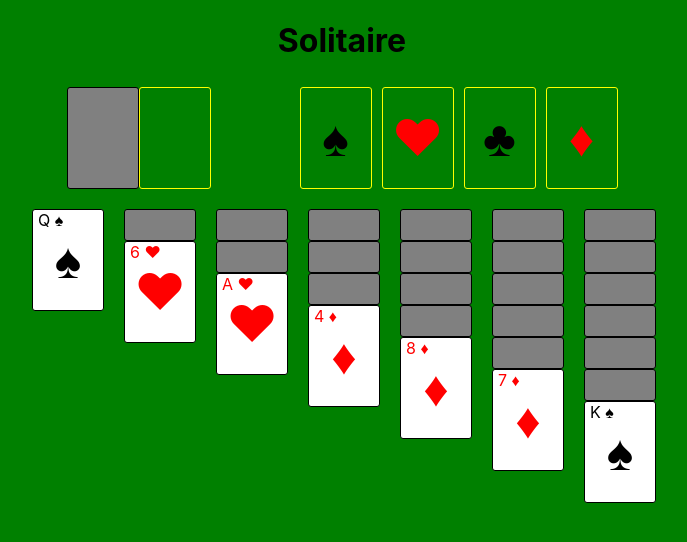
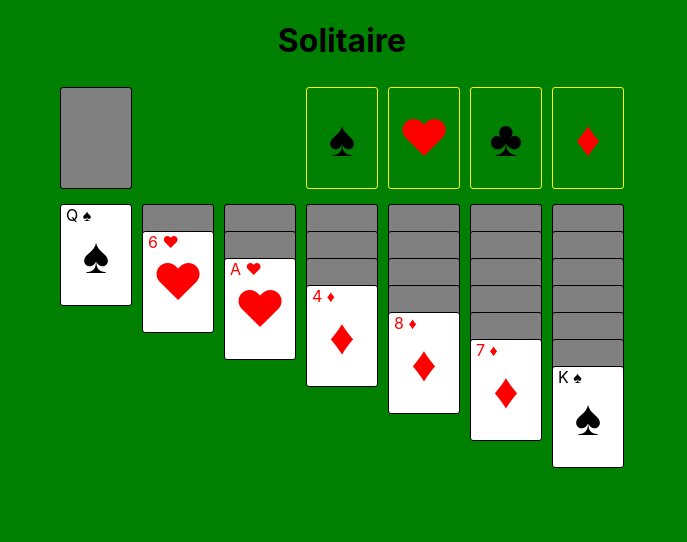
Before and after one commit to eschwartz929/solitaire, a React (Create React App) app in the folder solitaire/: page / in a window 1280 px wide. Both pictures are taken after a click on the button "New Game". Shown: the top 542 px of the page, without its empty margins (298-985 px from the left). Built offline with nearby package versions, Linux system fonts and the light colour scheme.

Commit message:
fixing css

```diff
--- a/solitaire/src/Board.js
+++ b/solitaire/src/Board.js
@@ -35,10 +35,15 @@ function Deck({deck, discardPile, drawCard, selectCard}) {
 
     return (
         <div className="deck">
-            {deck.length > 0 && <Card card={deck[deck.length - 1]} selectCard={clickDeck}></Card>}
-            {deck.length === 0 && <EmptyCard icon='&#8635;' handleClick={drawCard}/>}
-            {discardPile.length > 0 && <Card card={discardPile[discardPile.length - 1]} selectCard={selectCard}></Card>}
-            {discardPile.length === 0 && <EmptyCard icon=''/>}
+            <div className="deck-pile">
+                {deck.length > 0 && <Card card={deck[deck.length - 1]} selectCard={clickDeck}></Card>}
+                {deck.length === 0 && <EmptyCard icon='&#8635;' handleClick={drawCard}/>}
+            </div>
+            <div className="deck-pile">
+                {discardPile.length > 0 && <Card card={discardPile[discardPile.length - 1]} selectCard={selectCard}></Card>}
+            </div>
+
+
         </div>
     )
 }
@@ -76,7 +81,7 @@ function Stacks({stacks, selectCard, handleEmptyStack}) {
 
 function Stack({cards, selectCard}) {
     return (
-        <div className="stack">
+        <div>
             {cards.map((card, index) =>
                 <Card index={index} selectCard={selectCard} key={index} card={card} stacked={index !== cards.length - 1}></Card>
             )}
--- a/solitaire/src/css/Board.css
+++ b/solitaire/src/css/Board.css
@@ -1,14 +1,14 @@
-.board {
-    width: 50%;
-}
-
 .top-row {
     display: flex;
-    justify-content: space-around;
+    justify-content: space-between;
 }
 
 .deck {
     display: flex;
+    justify-content: space-between;
+}
+
+.deck-pile {
     margin: 5px;
 }
 
@@ -23,7 +23,7 @@
 .stacks-section {
     margin-top: 5px;
     display: flex;
-    justify-content: space-around;
+    justify-content: space-between;
 }
 
 .stack {
--- a/solitaire/src/css/Card.css
+++ b/solitaire/src/css/Card.css
@@ -29,5 +29,5 @@
 }
 
 .stacked-card {
-    height: 30px;
+    margin-bottom: -75px;
 }
```
